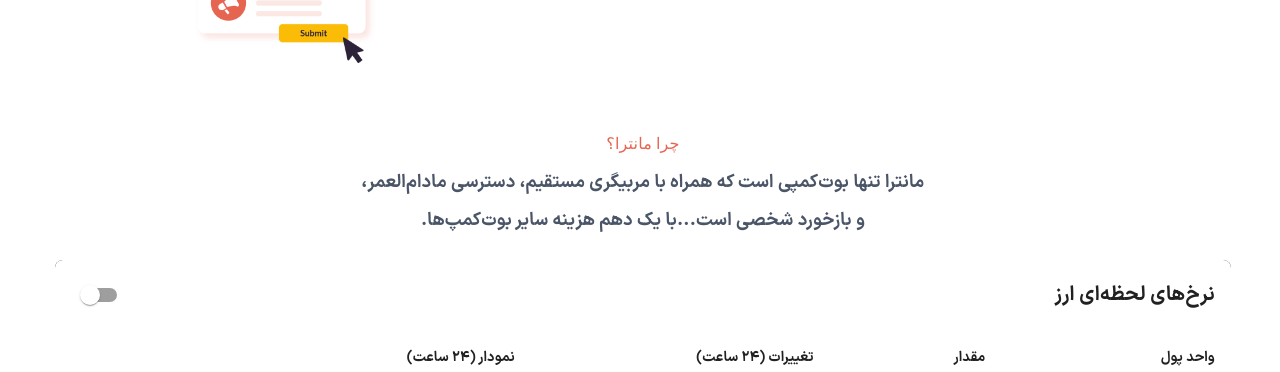
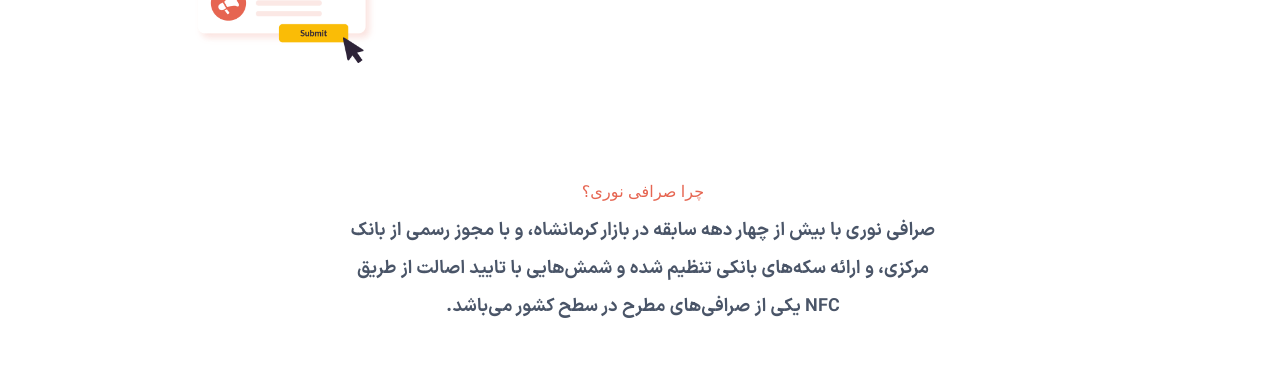
Before and after one commit to mohammadsohrabi2021/landingMantrayou, a Next.js app: page / in a window 1280 px wide. Shown: the part 2160-2532 px from the top of the page. Built offline with nearby package versions, Linux system fonts and the light colour scheme.

Commit message:
update component MantraYouBanner done

```diff
--- a/components/template/MantraYouBanner.jsx
+++ b/components/template/MantraYouBanner.jsx
@@ -27,17 +27,16 @@ const textVariants = {
 // کامپوننت بنر MantraYou با استفاده از MUI Grid و Typography
 const MantraYouBanner = () => {
   return (
-    <Grid container justifyContent="center" alignItems="center" direction="column">
+    <Grid my={6} container justifyContent="center" alignItems="center" direction="column">
       <Grid item>
         <motion.div variants={bannerVariants} initial="hidden" animate="visible">
-          <Banner component="h1">چرا مانترا؟</Banner>
+          <Banner component="h1">چرا صرافی نوری؟</Banner>
         </motion.div>
       </Grid>
       <Grid item mt={1}>
         <motion.div variants={textVariants} initial="hidden" animate="visible">
           <Typography fontSize={{xs:'12px',sm:'18px'}} variant="subtitle1" style={{ color: '#4a5568', textAlign: 'center', lineHeight: '38px', fontWeight: 400, maxWidth: '600px', fontFamily: 'iran-sans' }}>
-            مانترا تنها بوت‌کمپی است که همراه با مربیگری مستقیم، دسترسی مادام‌العمر،<br />
-            و بازخورد شخصی است...با یک دهم هزینه سایر بوت‌کمپ‌ها.
+          صرافی نوری با بیش از چهار دهه سابقه در بازار کرمانشاه، و با مجوز رسمی از بانک مرکزی، و ارائه سکه‌های بانکی تنظیم شده و شمش‌هایی با تایید اصالت از طریق NFC یکی از صرافی‌های مطرح در سطح کشور می‌باشد.
           </Typography>
         </motion.div>
       </Grid>
```
